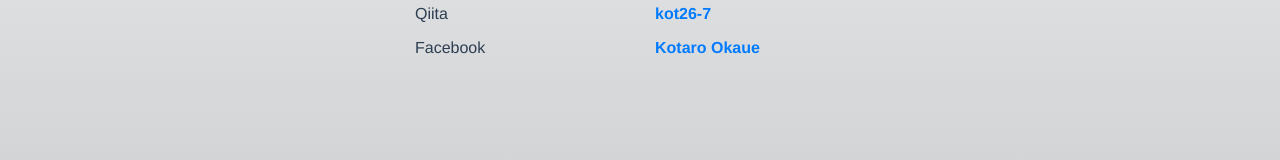
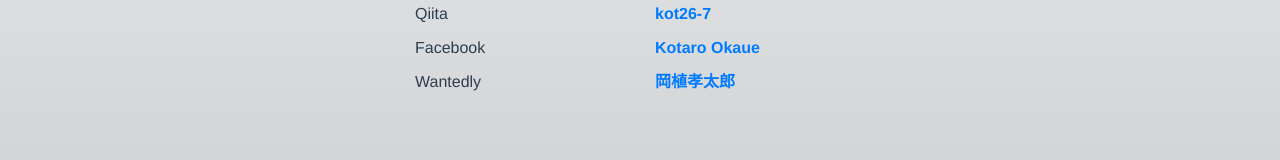
Before and after one commit to kot26-7/Profile, a Vue app: page /profile in a window 1280 px wide. Shown: the part 372-532 px from the top of the page. Built offline with nearby package versions, Linux system fonts and the light colour scheme.

Commit message:
add wantedly's link in profile page

```diff
--- a/src/views/Profile.vue
+++ b/src/views/Profile.vue
@@ -32,6 +32,12 @@
             <a href="https://www.facebook.com/profile.php?id=100010902787127">Kotaro Okaue</a>
           </b-col>
         </b-row>
+        <b-row class="pc-row">
+          <b-col class="pc-title" md="5" offset-md="1" lg="4" offset-lg="2">Wantedly</b-col>
+          <b-col class="pc-prop" cols="10" md="5">
+            <a href="https://www.wantedly.com/users/140154322">岡植孝太郎</a>
+          </b-col>
+        </b-row>
       </b-col>
     </div>
   </b-container>
```
